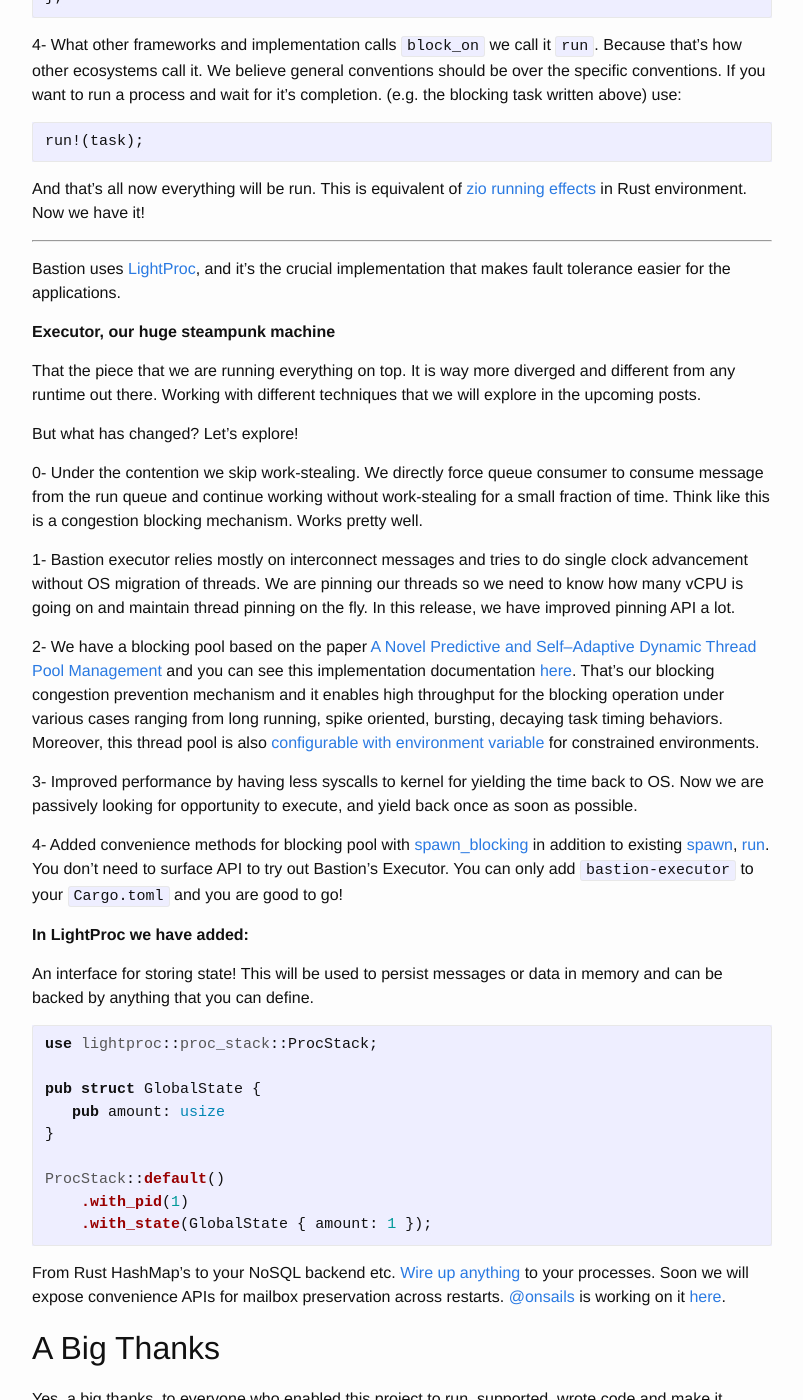
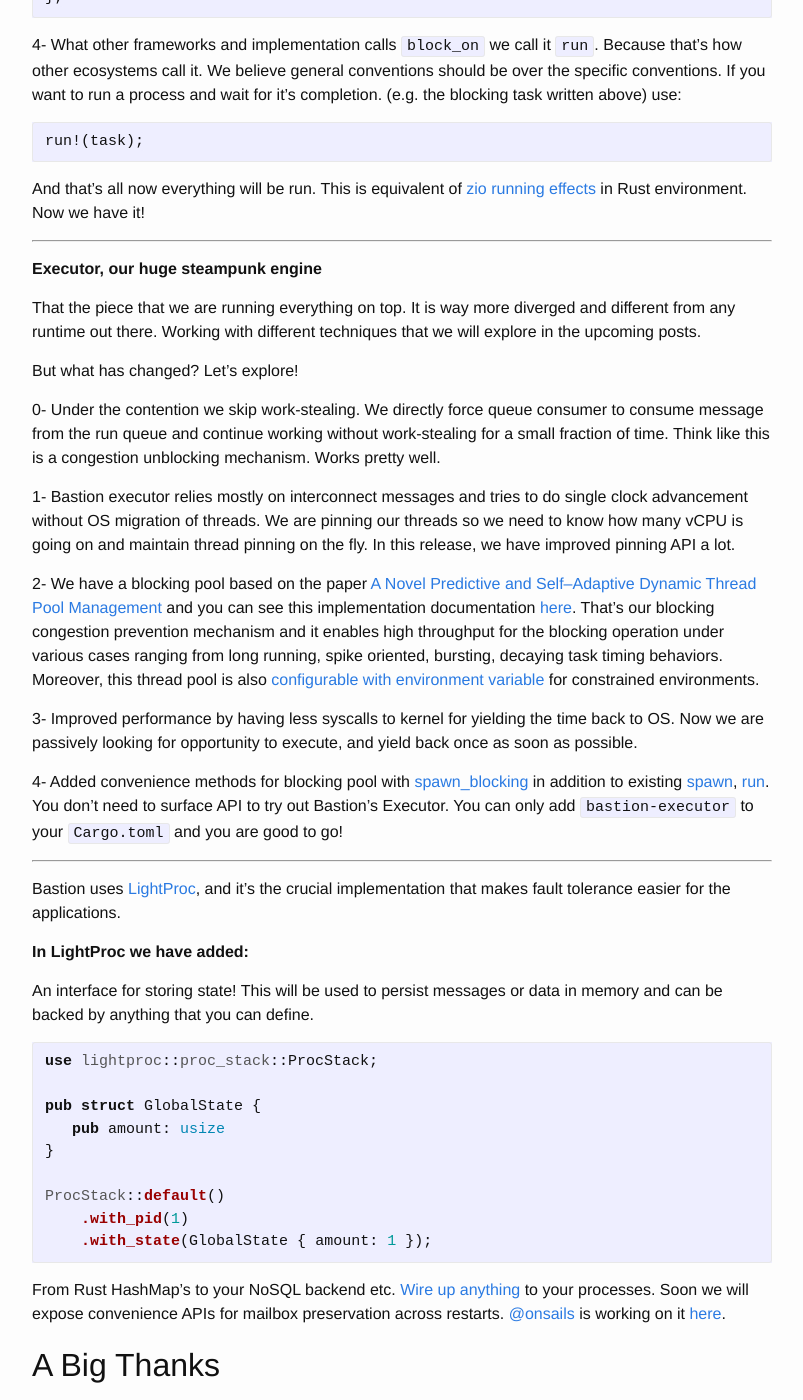
Before and after one commit to bastion-rs/blog, a Jekyll site: the page built from _posts/2020-01-30-new-age-of-bastion.md, in a window 1280 px wide and 1400 px high, scrolled down 3224 px. Shown: the whole window, without its empty margins (238-1041 px from the left). Built offline with Jekyll 4.4.1, drawn with Linux system fonts in a browser that asks for light colours; part of the change alters nothing that is shown.

Commit message:
Small fixes

```diff
--- a/_posts/2020-01-30-new-age-of-bastion.md
+++ b/_posts/2020-01-30-new-age-of-bastion.md
@@ -120,15 +120,13 @@ And that's all now everything will be run. This is equivalent of [zio running ef
 
 -------
 
-Bastion uses [LightProc](https://docs.rs/lightproc/0.3.4/lightproc/lightproc/index.html), and it's the crucial implementation that makes fault tolerance easier for the applications.
-
-**Executor, our huge steampunk machine**
+**Executor, our huge steampunk engine**
 
 That the piece that we are running everything on top. It is way more diverged and different from any runtime out there. Working with different techniques that we will explore in the upcoming posts.
 
 But what has changed? Let's explore!
 
-0- Under the contention we skip work-stealing. We directly force queue consumer to consume message from the run queue and continue working without work-stealing for a small fraction of time. Think like this is a congestion blocking mechanism. Works pretty well.
+0- Under the contention we skip work-stealing. We directly force queue consumer to consume message from the run queue and continue working without work-stealing for a small fraction of time. Think like this is a congestion unblocking mechanism. Works pretty well.
 
 1- Bastion executor relies mostly on interconnect messages and tries to do single clock advancement without OS migration of threads. We are pinning our threads so we need to know how many vCPU is going on and maintain thread pinning on the fly. In this release, we have improved pinning API a lot.
 
@@ -139,6 +137,9 @@ Moreover, this thread pool is also [configurable with environment variable](http
 
 4- Added convenience methods for blocking pool with [spawn_blocking](https://docs.rs/bastion-executor/0.3.4/bastion_executor/blocking/fn.spawn_blocking.html) in addition to existing [spawn](https://docs.rs/bastion-executor/0.3.4/bastion_executor/pool/fn.spawn.html), [run](https://docs.rs/bastion-executor/0.3.4/bastion_executor/run/fn.run.html). You don't need to surface API to try out Bastion's Executor. You can only add `bastion-executor` to your `Cargo.toml` and you are good to go!
 
+------
+
+Bastion uses [LightProc](https://docs.rs/lightproc/0.3.4/lightproc/lightproc/index.html), and it's the crucial implementation that makes fault tolerance easier for the applications.
 
 **In LightProc we have added:**
 
```
Also changed, not shown: 2 other files.
